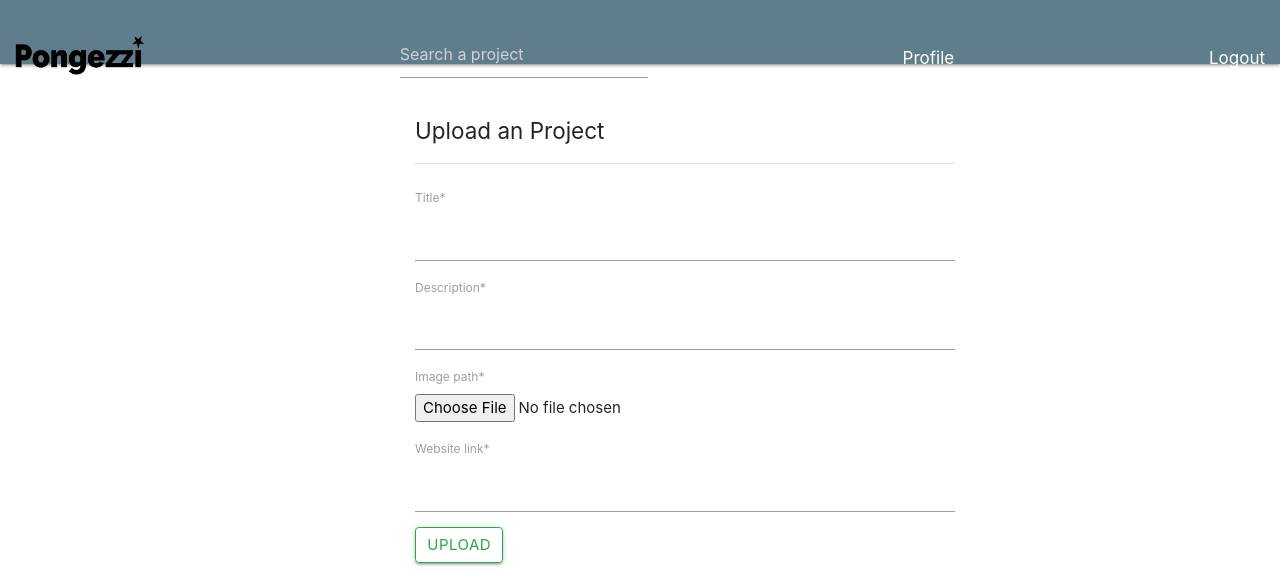
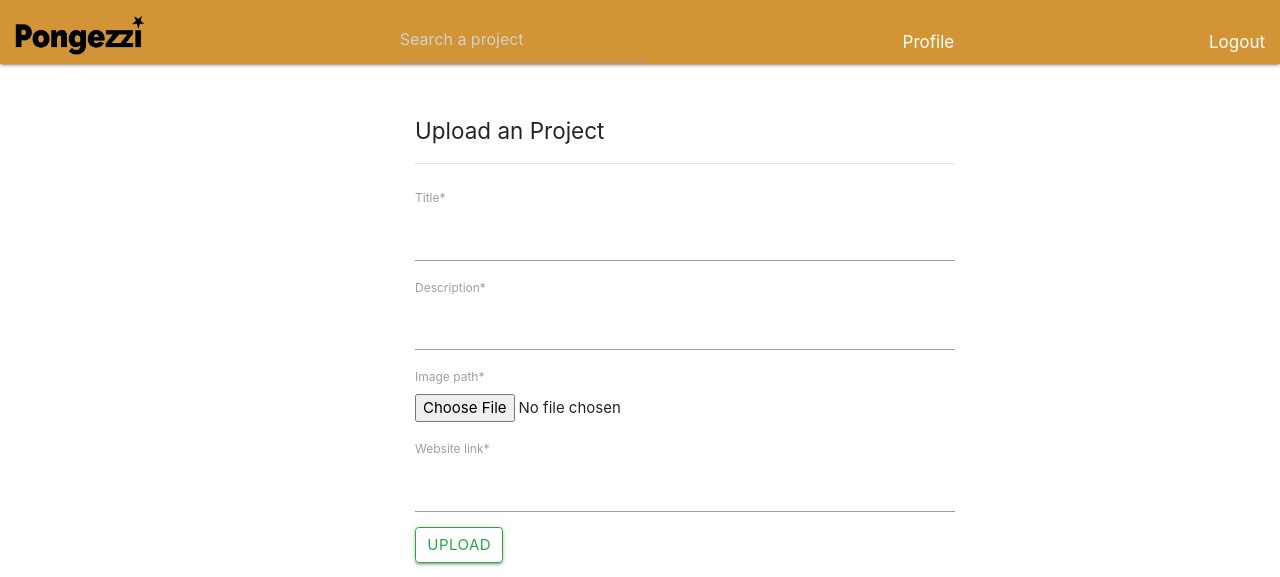
Before and after one commit to duncan-chege/myawards, a Django app: page /post/ in a window 1280 px wide. Shown: the top 577 px of the page. Run offline with Django 3.2, Linux system fonts and the light colour scheme; some libraries are stand-ins or nearby versions.

Commit message:
add new styles to navbar

```diff
--- a/awards/static/css/mbase.css
+++ b/awards/static/css/mbase.css
@@ -1,3 +1,7 @@
+
+  nav{
+    background-color: #d29434 !important;;
+  }
 
   .navbar .logoname {
     width: 130px;
@@ -7,15 +11,17 @@
   }
 
  .search-section{
-     margin-bottom: 20px;
+     margin-bottom: 70px;
  }
 
  .pongezzi{
    width:130px;
    height:100px;
+   margin-top: -60px;
  }
  .icons-section{
    font-size: 17px;
+   margin-bottom: 50px;
  }
  .icons-section a:hover{
   color: black;
--- a/awards/templates/mbase.html
+++ b/awards/templates/mbase.html
@@ -23,7 +23,7 @@
 <body>
 
 
-    <nav class="navbar blue-grey">
+    <nav class="navbar">
         <a href="{% url 'feed' %}">
             <img src='/static/images/pongezzi.png' class="pongezzi" alt="picture">
         </a>
```
